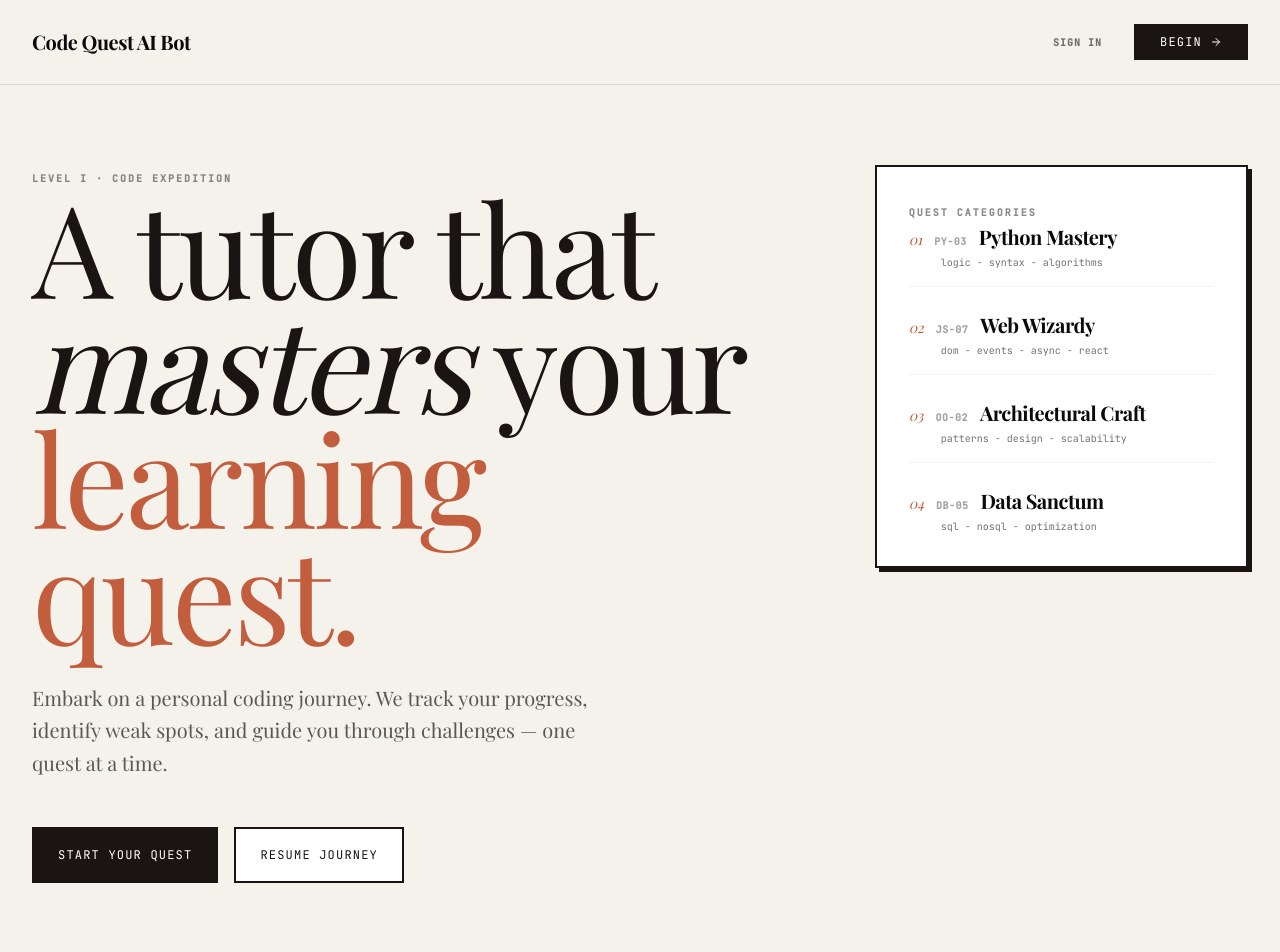
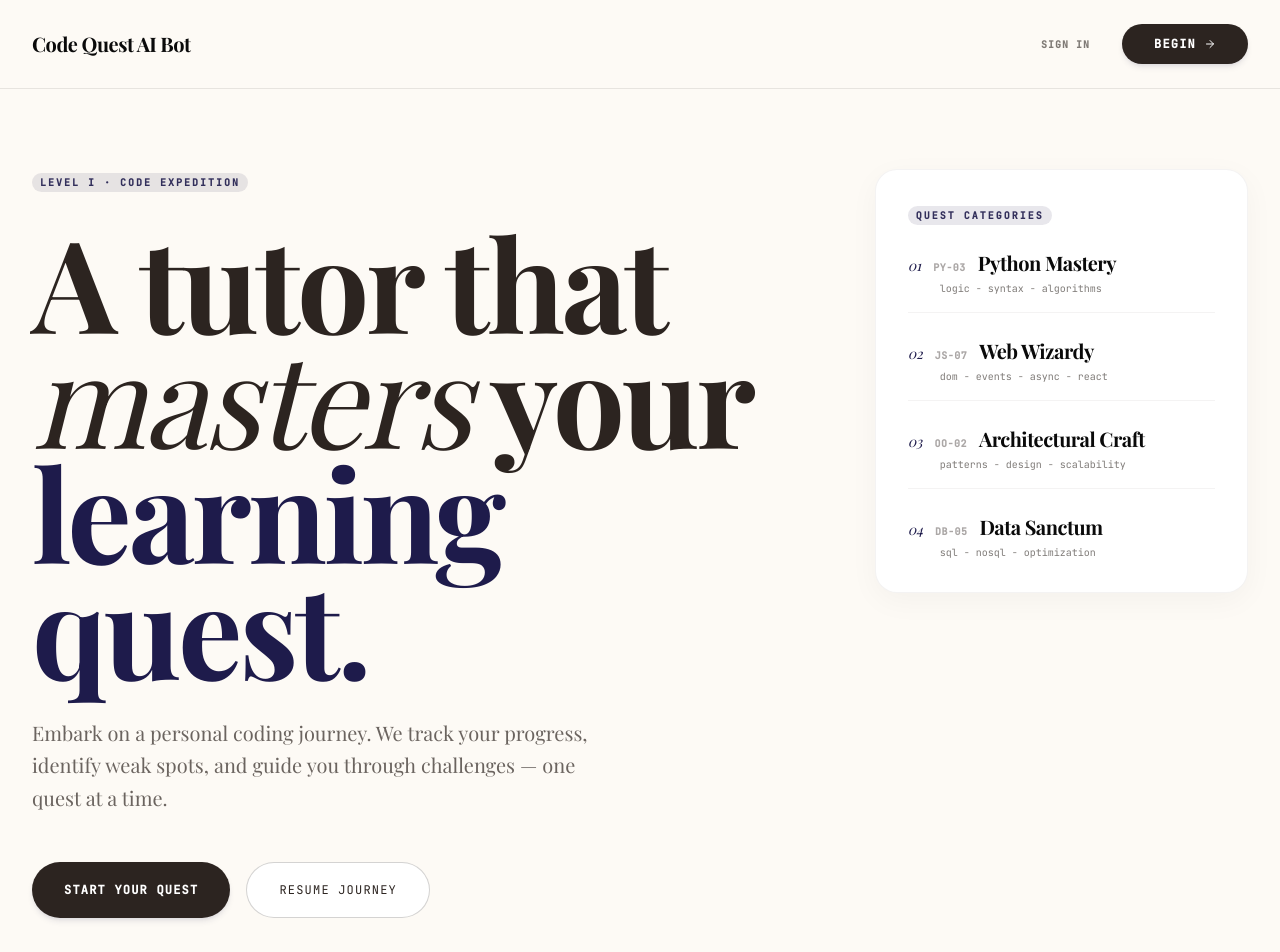
Before and after one commit to SagarRuhil/Code-Quest-AI, a React (Vite) app: page / in a window 1280 px wide. Shown: the top 952 px of the page. Built offline with nearby package versions, Linux system fonts and the light colour scheme; no server answers; a web font is replaced by a local one.

Commit message:
Update color scheme and button styles in CSS

```diff
--- a/src/index.css
+++ b/src/index.css
@@ -2,10 +2,13 @@
 @import "tailwindcss";
 
 @theme {
-  --color-brand: #c25e3d;
+  --color-brand: #1e1b4b;
   --color-brand-foreground: #ffffff;
-  --color-quest: #f5f2eb;
-  --color-ink: #1a1513;
+  --color-quest: #fdfaf5;
+  --color-ink: #2c2420;
+  --color-accent: #f8d7da;
+  --color-accent-hover: #f1b0b7;
+  --color-surface: #ffffff;
   --font-sans: "Inter", ui-sans-serif, system-ui, sans-serif;
   --font-serif: "Playfair Display", serif;
   --font-mono: "JetBrains Mono", ui-monospace, SFMono-Regular, monospace;
@@ -13,36 +16,36 @@
 
 @layer base {
   body {
-    @apply bg-quest text-ink antialiased selection:bg-brand selection:text-white;
+    @apply bg-quest text-ink antialiased selection:bg-brand/30 selection:text-ink;
   }
 
   h1, h2, h3, h4, h5, h6 {
-    @apply font-serif tracking-tight;
+    @apply font-serif tracking-tight font-bold;
   }
 }
 
 .folio-card {
-  @apply bg-white border-2 border-ink shadow-[4px_4px_0px_0px_#1a1513] transition-all active:translate-x-0.5 active:translate-y-0.5 active:shadow-[2px_2px_0px_0px_#1a1513];
+  @apply bg-white border border-ink/5 rounded-3xl shadow-[0_8px_30px_rgb(0,0,0,0.04)] hover:shadow-[0_8px_30px_rgb(0,0,0,0.08)] transition-all duration-300;
 }
 
 .quest-btn {
-  @apply bg-ink text-white border-2 border-ink px-6 py-2 font-mono text-xs uppercase tracking-widest hover:bg-brand hover:border-brand transition-colors flex items-center justify-center gap-2;
+  @apply bg-ink text-white rounded-full px-8 py-3 font-mono text-xs uppercase tracking-widest hover:bg-brand hover:scale-105 active:scale-95 transition-all flex items-center justify-center gap-2 font-bold shadow-md shadow-brand/10;
 }
 
 .quest-btn-outline {
-  @apply bg-white text-ink border-2 border-ink px-6 py-2 font-mono text-xs uppercase tracking-widest hover:bg-neutral-50 transition-colors flex items-center justify-center gap-2;
+  @apply bg-white text-ink border border-ink/20 rounded-full px-8 py-3 font-mono text-xs uppercase tracking-widest hover:bg-neutral-50 hover:border-brand/50 transition-all flex items-center justify-center gap-2;
 }
 
 .chat-bubble-user {
-  @apply bg-brand text-white rounded-none p-4 shadow-[4px_4px_0px_0px_#1a1513];
+  @apply bg-brand text-white rounded-2xl rounded-tr-none p-5 shadow-sm;
 }
 
 .chat-bubble-assistant {
-  @apply bg-white border-2 border-brand text-ink rounded-none p-4 shadow-[4px_4px_0px_0px_rgba(0,0,0,0.1)];
+  @apply bg-white border border-brand/10 text-ink rounded-2xl rounded-tl-none p-5 shadow-[0_4px_20px_rgba(0,0,0,0.03)];
 }
 
 .markdown-body {
-  @apply text-inherit leading-relaxed space-y-4 font-serif;
+  @apply text-inherit leading-relaxed space-y-4 font-serif text-[15px];
 }
 
 .markdown-body p {
@@ -50,23 +53,23 @@
 }
 
 .markdown-body pre {
-  @apply bg-ink/5 text-ink p-4 border border-ink/20 overflow-x-auto my-6 font-mono text-sm;
+  @apply bg-[#1e1b18] text-[#f5ede4] p-5 rounded-2xl border border-[#2c2420]/20 overflow-x-auto my-6 font-mono text-xs md:text-sm shadow-[0_4px_16px_rgba(44,36,32,0.08)] leading-relaxed;
 }
 
 .markdown-body code {
-  @apply bg-brand/10 text-brand px-1.5 py-0.5 rounded-sm font-mono text-xs font-bold;
+  @apply bg-brand/10 text-brand px-1.5 py-0.5 rounded font-mono text-xs font-bold leading-normal;
 }
 
 .quest-header {
-  @apply border-b border-ink/10 py-4 mb-8;
+  @apply border-b border-ink/5 py-6 mb-10;
 }
 
 .quest-label {
-  @apply font-mono text-[10px] uppercase tracking-[0.2em] text-ink/50 font-bold;
+  @apply font-mono text-[10px] uppercase tracking-[0.2em] text-brand/90 font-bold bg-brand/10 px-2 py-0.5 rounded-full inline-block;
 }
 
 .quest-divider {
-  @apply border-t-2 border-ink border-dashed my-4;
+  @apply h-[2px] bg-gradient-to-r from-transparent via-ink/5 to-transparent my-8;
 }
 
 @custom-variant dark (&:is(.dark *));
```
